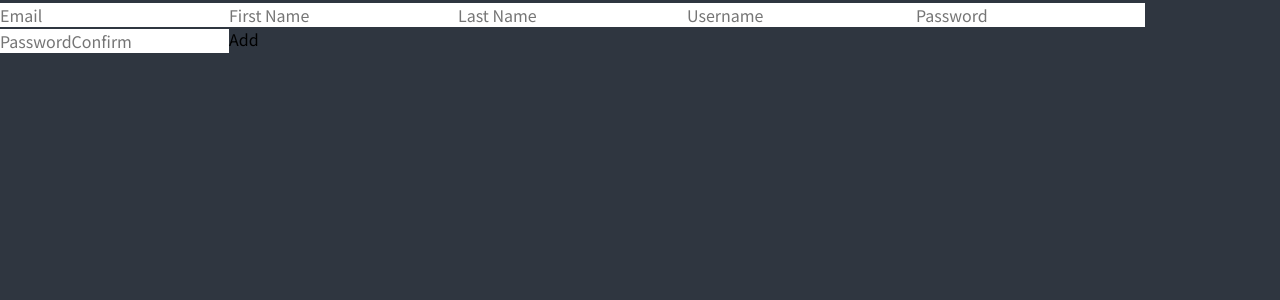
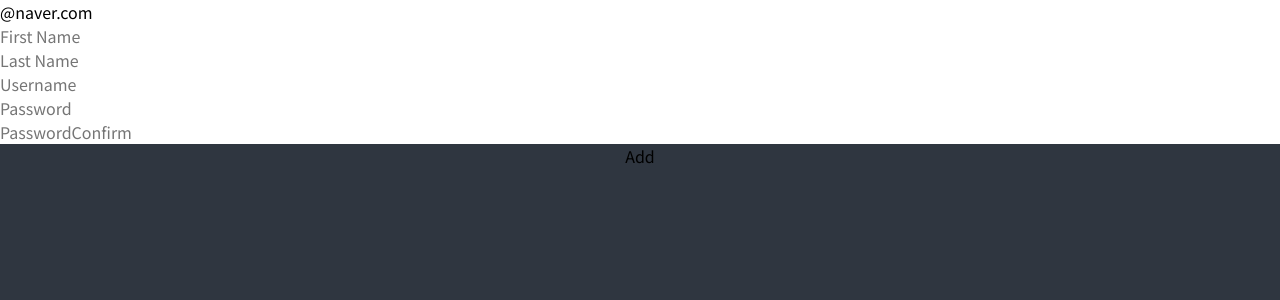
Before and after one commit to k-sang-soo/k-sang-soo-Step-2.-typescript-todo-list, a React (Create React App) app: page / in a window 1280 px wide. Shown: the top 300 px of the page. Built offline with nearby package versions, Linux system fonts and the light colour scheme.

Commit message:
react-hook-form 심화과정

```diff
--- a/src/ToDoList.tsx
+++ b/src/ToDoList.tsx
@@ -1,5 +1,5 @@
-import React, { useState } from "react";
-import { useForm } from "react-hook-form";
+import React, { useState } from 'react';
+import { useForm } from 'react-hook-form';
 
 interface IFormData {
     Email: string;
@@ -8,6 +8,7 @@ interface IFormData {
     Username: string;
     Password: string;
     PasswordConfirm: string;
+    extraError?: string;
 }
 
 // function ToDoList() {
@@ -50,54 +51,74 @@ function ToDoList() {
         watch,
         handleSubmit,
         formState: { errors },
-  } = useForm<IFormData>();
+        setError,
+    } = useForm<IFormData>({
+        defaultValues: {
+            Email: '@naver.com',
+        },
+    });
 
-  const onValid = (data: any) => {
-    console.log("handleSubmit", data);
+    const onValid = (data: IFormData) => {
+        console.log(setError);
+
+        if (data.Password !== data.PasswordConfirm) {
+            //shouldFocus 오류 발생 시 해당 위치로 이동
+            setError('PasswordConfirm', { message: '패스워드가 일치하지 않습니다.' }, { shouldFocus: true });
+        }
+
+        // if(state === '404') {
+        //   setError('extraError', { message: '서버 상태가 원할하지 않습니다.' });
+        // }
     };
     console.log(errors);
     // console.log(watch()); form에 입력 값을 보여줌
     return (
         <div>
-      <form onSubmit={handleSubmit(onValid)}>
+            <form onSubmit={handleSubmit(onValid)} style={{ display: 'flex', flexDirection: 'column' }}>
                 <input
-          {...register("Email", {
-            required: "필수 입력 값",
+                    {...register('Email', {
+                        required: '필수 입력 값',
                         pattern: {
                             value: /^[A-Za-z0-9._%+-]+@naver\.com$/,
-              message: "네이버 메일만 허용 됩니다.",
+                            message: '네이버 메일만 허용 됩니다.',
                         },
                     })}
                     placeholder="Email"
                 />
                 <span>{errors?.Email?.message}</span>
                 <input
-          {...register("FirstName", { required: "필수 입력 값" })}
+                    {...register('FirstName', {
+                        required: '필수 입력 값',
+                        validate: {
+                            noNico: (value) => (value.includes('nico') ? 'nico 금지된 단어 입니다.' : true),
+                            noNick: (value) => (value.includes('nick') ? 'nick 금지된 단어 입니다.' : true),
+                        },
+                    })}
                     placeholder="First Name"
                 />
+                <span>{errors?.FirstName?.message}</span>
+                <input {...register('LastName', { required: '필수 입력 값' })} placeholder="Last Name" />
+                <span>{errors?.LastName?.message}</span>
+                <input {...register('Username', { required: '필수 입력 값' })} placeholder="Username" />
+                <span>{errors?.Username?.message}</span>
                 <input
-          {...register("LastName", { required: "필수 입력 값" })}
-          placeholder="Last Name"
-        />
-        <input
-          {...register("Username", { required: "필수 입력 값" })}
-          placeholder="Username"
-        />
-        <input
-          {...register("Password", {
-            required: "필수 입력 값",
-            minLength: { value: 5, message: "패스워드 길이가 짧습니다." },
+                    {...register('Password', {
+                        required: '필수 입력 값',
+                        minLength: { value: 5, message: '패스워드 길이가 짧습니다.' },
                     })}
                     placeholder="Password"
                 />
+                <span>{errors?.Password?.message}</span>
                 <input
-          {...register("PasswordConfirm", {
-            required: "필수 입력 값",
-            minLength: { value: 5, message: "패스워드 길이가 짧습니다." },
+                    {...register('PasswordConfirm', {
+                        required: '필수 입력 값',
+                        minLength: { value: 5, message: '패스워드 길이가 짧습니다.' },
                     })}
                     placeholder="PasswordConfirm"
                 />
+                <span>{errors?.PasswordConfirm?.message}</span>
                 <button>Add</button>
+                <span>{errors?.extraError?.message}</span>
             </form>
         </div>
     );
```
Lines whose indentation alone changed are shown as unchanged.
